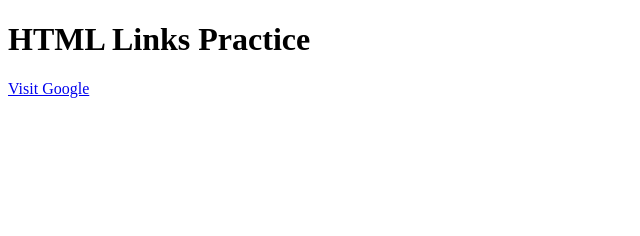
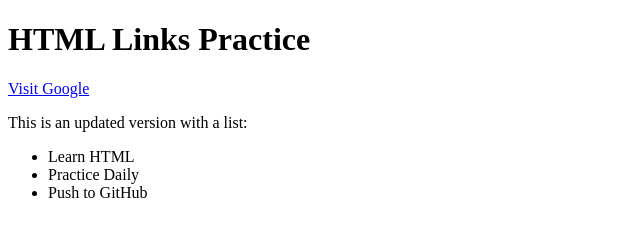
Before and after one commit to n8aman/makeItSimple, a plain HTML site: page html-Basics/index.html in a window 1280 px wide. Shown: the whole page, without its empty margins (0-640 px from the left). Drawn offline with Linux system fonts and the light colour scheme.

Commit message:
updated html code

```diff
--- a/html-Basics/index.html
+++ b/html-Basics/index.html
@@ -8,5 +8,13 @@
 <body>
      <h1>HTML Links Practice</h1>
   <a href="https://google.com" target="_blank">Visit Google</a>
+
+   <p>This is an updated version with a list:</p>
+
+  <ul>
+    <li>Learn HTML</li>
+    <li>Practice Daily</li>
+    <li>Push to GitHub</li>
+  </ul>
 </body>
 </html>
```
